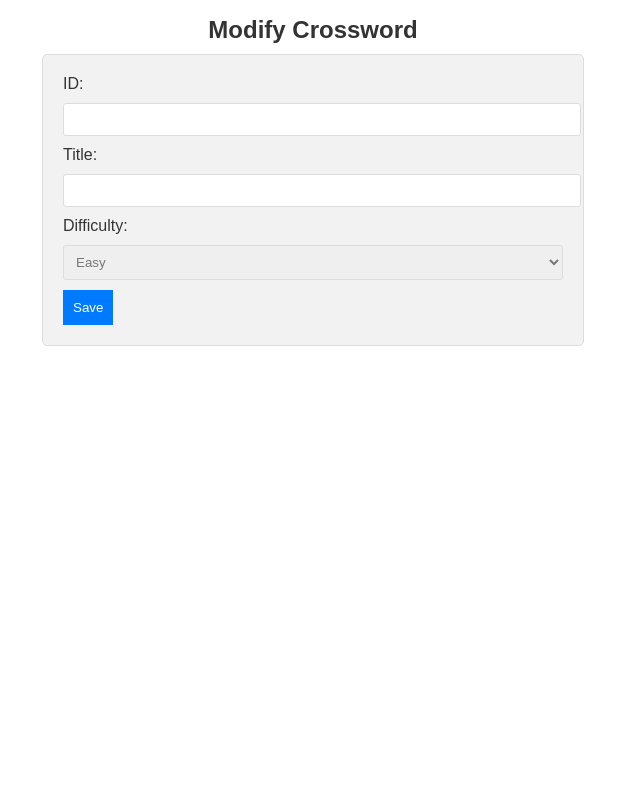
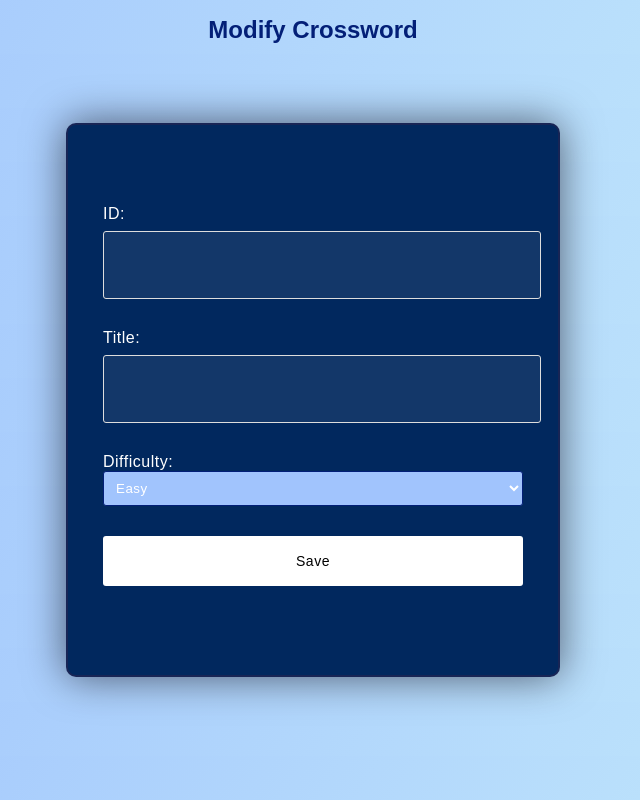
Before and after one commit to Rudra3012/IT314_Project_20, a Django app: template code/IT314_Project_20/templates/Admin/modify_crossword.html in a window 1280 px wide. Shown: the whole page, without its empty margins (327-967 px from the left). Run offline with Django 4.2, Linux system fonts and the light colour scheme; the template is opened without the code that fills it, so the values that code supplies are empty; parts of the project's set-up code (start-up, migrations or seed data) failed here and were passed over.

Commit message:
Changed Style of modify_crossword.html file

```diff
--- a/code/IT314_Project_20/templates/Admin/modify_crossword.html
+++ b/code/IT314_Project_20/templates/Admin/modify_crossword.html
@@ -6,6 +6,7 @@
     <title>Modify Crossword</title>
     <style>
         /* Reset default margin and padding */
+
         body,
         table {
             margin: 0;
@@ -13,31 +14,63 @@
             font-family: Arial, sans-serif;
         }
 
+        body {
+            background-image: linear-gradient(120deg, #a1c4fd 0%, #c2e9fb 100%);
+            flex-direction: column;
+        }
+
+        .background .shape {
+            height: 200px;
+            width: 200px;
+            position: absolute;
+            border-radius: 50%;
+        }
+
         /* Style for h1 and h2 headings */
+
         h1,
         h2 {
             font-size: 24px;
             font-weight: bold;
             margin-bottom: 10px;
-            color: #333;
+            color: #031f77;
             text-align: center;
         }
 
         /* Style for form */
         form {
-            max-width: 500px;
-            margin: 0 auto;
-            padding: 20px;
-            background-color: #f2f2f2;
-            border: 1px solid #ddd;
-            border-radius: 5px;
+            height: 450px;
+            width: 420px;
+            /* background-color: #031f77; */
+            background-color: #01285e;
+            /* {#background-color: rgba(255,255,255,0.13);#}
+            background-color:  #01285e; */
+            position: absolute;
+            transform: translate(-50%, -50%);
+            top: 50%;
+            left: 50%;
+            border-radius: 10px;
+            backdrop-filter: blur(10px);
+            border: 2px solid rgba(227, 12, 12, 0.1);
+            box-shadow: 0 0 40px rgba(8, 7, 16, 0.6);
+            padding: 50px 35px;
+
+        }
+
+        form * {
+            font-family: 'Poppins', sans-serif;
+            color: #ffffff;
+            letter-spacing: 0.5px;
+            outline: none;
+            border: none;
         }
 
         /* Style for labels */
         label {
             display: block;
-            margin-bottom: 10px;
-            color: #333;
+            margin-top: 30px;
+            font-size: 16px;
+            font-weight: 500;
         }
 
         /* Style for input fields */
@@ -49,16 +82,18 @@
             margin-bottom: 10px;
             border: 1px solid #ddd;
             border-radius: 3px;
-            color: #777;
+            color: #ffffff;
         }
+
 
         /* Style for submit button */
         input[type="submit"] {
-            background-color: #007bff;
-            color: #fff;
+            background-color: #ffffff;
+            color: black;
             border: none;
             padding: 10px;
             cursor: pointer;
+            margin-top: 20px;
         }
 
         /* Hover effect for submit button */
@@ -71,6 +106,73 @@
             max-width: 1200px;
             margin: 0 auto;
             padding: 20px;
+        }
+
+        input {
+            display: block;
+            height: 50px;
+            width: 100%;
+            background-color: rgba(255, 255, 255, 0.07);
+            border-radius: 3px;
+            padding: 0 10px;
+            margin-top: 8px;
+            font-size: 14px;
+            font-weight: 300;
+        }
+
+        ::placeholder {
+            color: #e5e5e5;
+        }
+
+        button {
+            margin-top: 50px;
+            width: 100%;
+            background-color: #ffffff;
+            color: #080710;
+            padding: 15px 0;
+            font-size: 18px;
+            font-weight: 600;
+            border-radius: 5px;
+            cursor: pointer;
+        }
+
+        .social {
+            margin-top: 30px;
+            display: flex;
+        }
+
+        .social div {
+            background: red;
+            width: 150px;
+            border-radius: 3px;
+            padding: 5px 10px 10px 5px;
+            background-color: rgba(255, 255, 255, 0.27);
+            color: #eaf0fb;
+            text-align: center;
+        }
+
+        .social div:hover {
+            background-color: rgba(255, 255, 255, 0.47);
+        }
+
+        .social .fb {
+            margin-left: 25px;
+        }
+
+        .social i {
+            margin-right: 4px;
+        }
+        select option{
+            color: black;
+            font-weight : bold;
+        }
+        #crossword-difficulty {
+            background-color: #a1c4fd;
+            color: #ffffff;
+            padding: 8px;
+            border-color: #031f77;
+            border-radius: 3px;
+
         }
     </style>
 </head>
```
